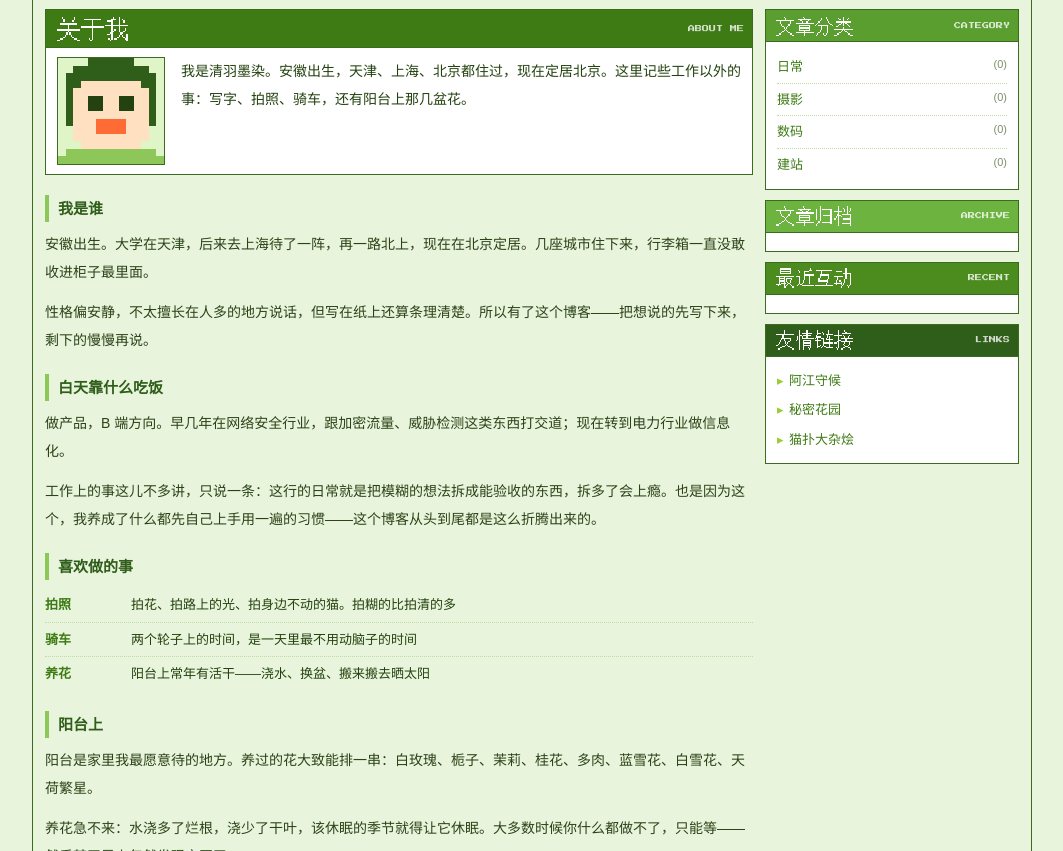
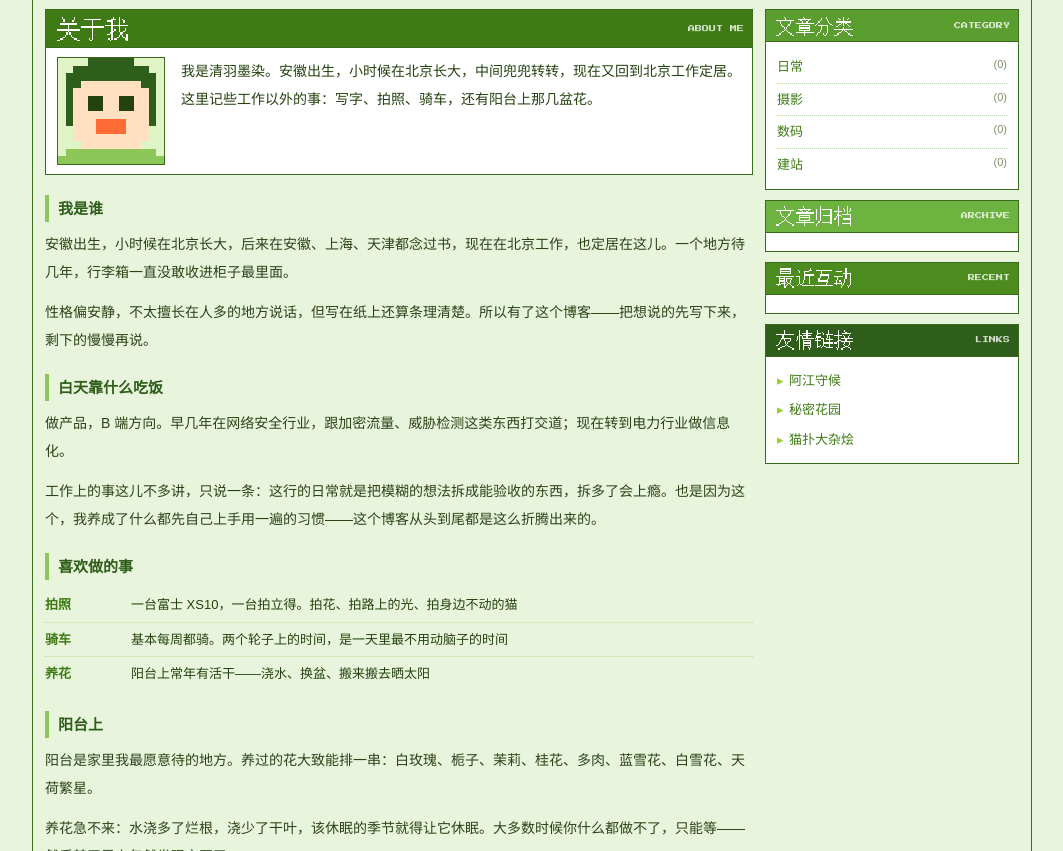
Before and after one commit to fangshunv-glitch/My-blog, a plain HTML site: page about.html in a window 1280 px wide. Shown: the part 357-1208 px from the top of the page, without its empty margins (108-1171 px from the left). Drawn offline with Linux system fonts and the light colour scheme; no server answers.

Commit message:
content(about): 经历改成含糊说法，补上真实器材和骑行频率
上一版把城市顺序写错了（写成「大学在天津，后来去上海」——实际是
天津读完高中大学，上海是初中那几年）。按用户的意思不做时间线，
只留一句「安徽出生，小时候在北京长大，后来在安徽、上海、天津都念过书」。

- 导语同一件事改成「中间兜兜转转，现在又回到北京工作定居」
- 拍照补上真实器材：一台富士 XS10、一台拍立得（此前那节虚构器材已删过，
  现在是本人确认过的两台，不再有别的）
- 骑车写明「基本每周都骑」

```diff
--- a/about.html
+++ b/about.html
@@ -58,19 +58,19 @@
         <div class="cell-body">
           <div class="about-grid">
             <img class="avatar-lg" src="assets/avatar.png" alt="站长头像">
-            <div class="about-lede">我是清羽墨染。安徽出生，天津、上海、北京都住过，现在定居北京。这里记些工作以外的事：写字、拍照、骑车，还有阳台上那几盆花。</div>
+            <div class="about-lede">我是清羽墨染。安徽出生，小时候在北京长大，中间兜兜转转，现在又回到北京工作定居。这里记些工作以外的事：写字、拍照、骑车，还有阳台上那几盆花。</div>
           </div>
         </div>
       </div>
 
 <h2 class="about-h">我是谁</h2>
-<div class="about-body"><p>安徽出生。大学在天津，后来去上海待了一阵，再一路北上，现在在北京定居。几座城市住下来，行李箱一直没敢收进柜子最里面。</p>
+<div class="about-body"><p>安徽出生，小时候在北京长大，后来在安徽、上海、天津都念过书，现在在北京工作，也定居在这儿。一个地方待几年，行李箱一直没敢收进柜子最里面。</p>
 <p>性格偏安静，不太擅长在人多的地方说话，但写在纸上还算条理清楚。所以有了这个博客——把想说的先写下来，剩下的慢慢再说。</p></div>
 <h2 class="about-h">白天靠什么吃饭</h2>
 <div class="about-body"><p>做产品，B 端方向。早几年在网络安全行业，跟加密流量、威胁检测这类东西打交道；现在转到电力行业做信息化。</p>
 <p>工作上的事这儿不多讲，只说一条：这行的日常就是把模糊的想法拆成能验收的东西，拆多了会上瘾。也是因为这个，我养成了什么都先自己上手用一遍的习惯——这个博客从头到尾都是这么折腾出来的。</p></div>
 <h2 class="about-h">喜欢做的事</h2>
-<ul class="about-list"><li><span class="k">拍照</span><span class="v">拍花、拍路上的光、拍身边不动的猫。拍糊的比拍清的多</span></li><li><span class="k">骑车</span><span class="v">两个轮子上的时间，是一天里最不用动脑子的时间</span></li><li><span class="k">养花</span><span class="v">阳台上常年有活干——浇水、换盆、搬来搬去晒太阳</span></li></ul>
+<ul class="about-list"><li><span class="k">拍照</span><span class="v">一台富士 XS10，一台拍立得。拍花、拍路上的光、拍身边不动的猫</span></li><li><span class="k">骑车</span><span class="v">基本每周都骑。两个轮子上的时间，是一天里最不用动脑子的时间</span></li><li><span class="k">养花</span><span class="v">阳台上常年有活干——浇水、换盆、搬来搬去晒太阳</span></li></ul>
 <h2 class="about-h">阳台上</h2>
 <div class="about-body"><p>阳台是家里我最愿意待的地方。养过的花大致能排一串：白玫瑰、栀子、茉莉、桂花、多肉、蓝雪花、白雪花、天荷繁星。</p>
 <p>养花急不来：水浇多了烂根，浇少了干叶，该休眠的季节就得让它休眠。大多数时候你什么都做不了，只能等——然后某天早上忽然发现它开了。</p></div>
```
Also changed, not shown: 1 other file.
